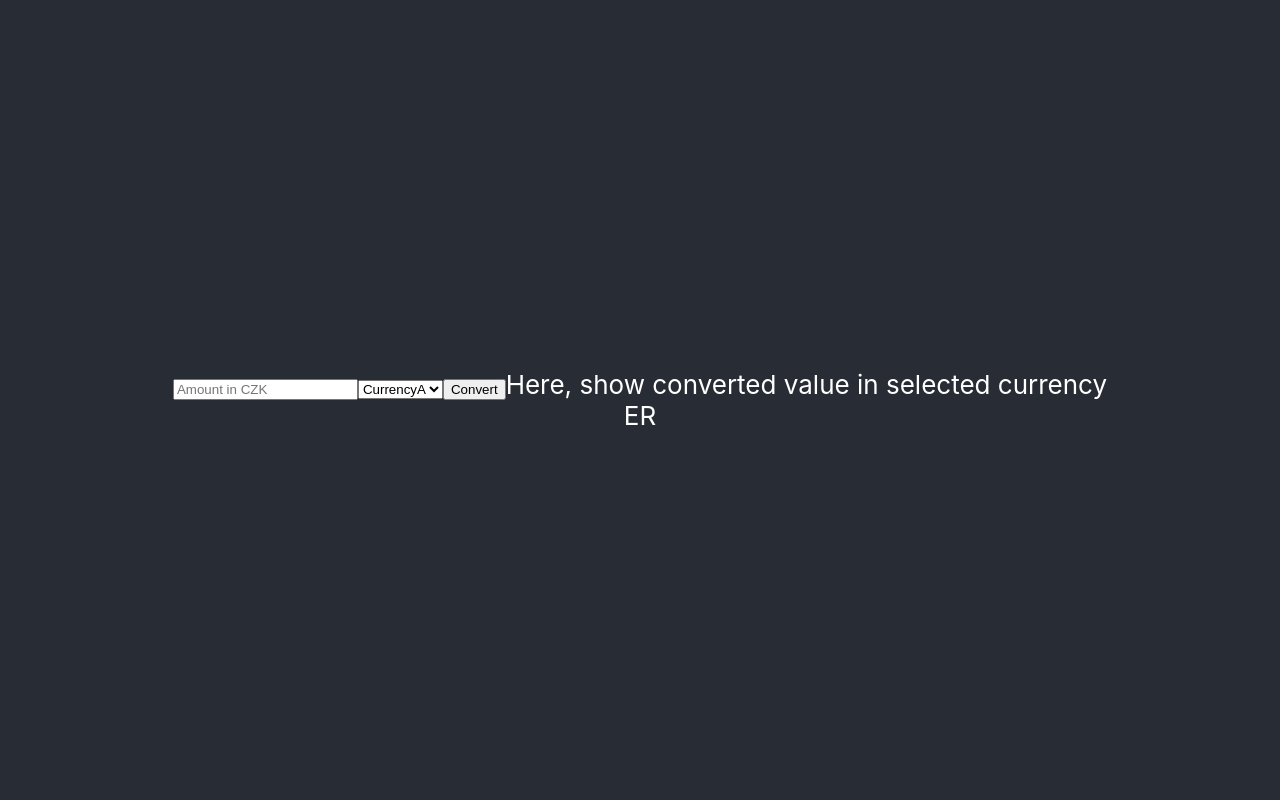
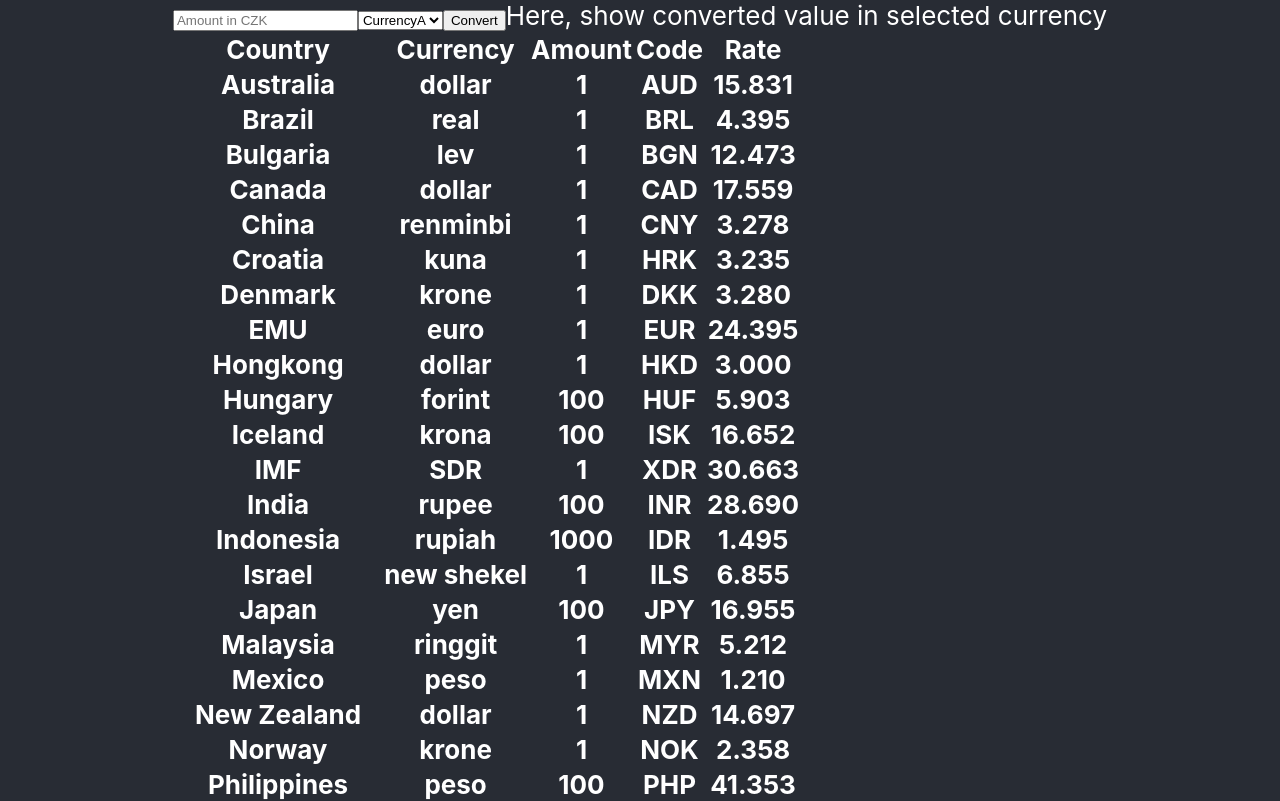
Before and after one commit to vlasy/currency-converter, a React (Create React App) app: page / in a window 1280 px wide. Shown: the top 801 px of the page. Built offline with nearby package versions, Linux system fonts and the light colour scheme.

Commit message:
✨ Show exchange rates in a table

```diff
--- a/src/App.tsx
+++ b/src/App.tsx
@@ -38,7 +38,7 @@ function Main() {
     return (
         <div>
             <CurrencyConverter />
-            <ExchangeRates />
+            <ExchangeRates rates={data}/>
         </div>
     );
 }
--- a/src/components/ExchangeRates.tsx
+++ b/src/components/ExchangeRates.tsx
@@ -1,7 +1,38 @@
 // This will show exchange rates obtained from CNB API
 
-function ExchangeRates() {
-    return <div>ER</div>;
+import { ExchangeRateEntry } from '../services/CNBService';
+
+interface ExchangeRatesProps {
+    rates: ExchangeRateEntry[];
+}
+
+function ExchangeRates(props: ExchangeRatesProps) {
+    return (
+        <div>
+            <table>
+                <thead>
+                    <tr>
+                        <th>Country</th>
+                        <th>Currency</th>
+                        <th>Amount</th>
+                        <th>Code</th>
+                        <th>Rate</th>
+                    </tr>
+                </thead>
+                <tbody>
+                    {props.rates.map((rate) => (
+                        <tr key={rate.code}>
+                            <th>{rate.country}</th>
+                            <th>{rate.currency}</th>
+                            <th>{rate.amount}</th>
+                            <th>{rate.code}</th>
+                            <th>{rate.rate}</th>
+                        </tr>
+                    ))}
+                </tbody>
+            </table>
+        </div>
+    );
 }
 
 export default ExchangeRates;
--- a/src/services/CNBService.ts
+++ b/src/services/CNBService.ts
@@ -1,8 +1,4 @@
 // This will communicate with the CNB exchange rate API
-// TODO: Use React Query to obtain the data
-
-import { resolve } from 'path';
-
 const dummyResponse = `24 Nov 2022 #227
 Country|Currency|Amount|Code|Rate
 Australia|dollar|1|AUD|15.831
@@ -38,7 +34,15 @@ Turkey|lira|1|TRY|1.258
 United Kingdom|pound|1|GBP|28.387
 USA|dollar|1|USD|23.427`;
 
-const getExchangeRates = async () => {
+export interface ExchangeRateEntry {
+    country: string;
+    currency: string;
+    amount: string;
+    code: string;
+    rate: string;
+}
+
+export const getExchangeRates = async () => {
     const rows = dummyResponse.split('\n');
     const _dateRow = rows[0];
     const _headers = rows[1];
@@ -55,5 +59,3 @@ const getExchangeRates = async () => {
     await new Promise((resolve) => setTimeout(resolve, 500)); // TODO: remove
     return rates;
 };
-
-export { getExchangeRates };
```
